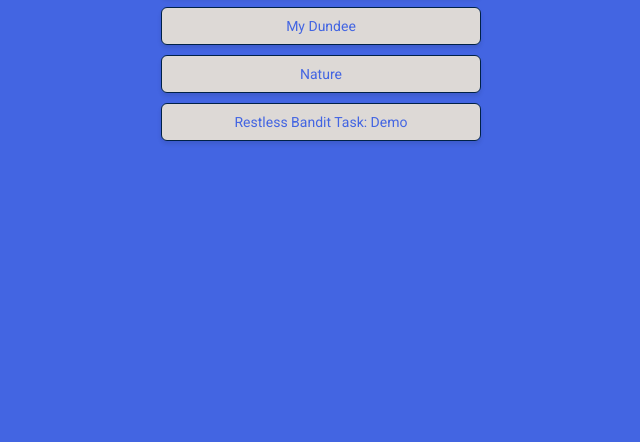
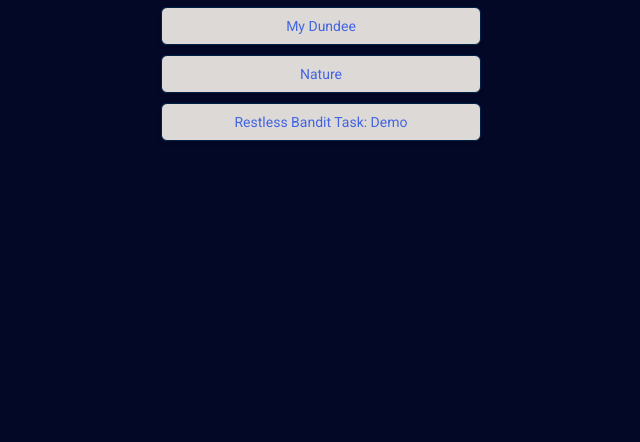
Before and after one commit to JackDonald123/UniPhysics, a plain HTML site: page index.html in a window 1280 px wide. Shown: the part 358-800 px from the top of the page, without its empty margins (319-959 px from the left). Drawn offline with Linux system fonts and the light colour scheme.

Commit message:
Update styles.css

```diff
--- a/styles.css
+++ b/styles.css
@@ -6,7 +6,7 @@
 
 body {
   font-family: 'Roboto', sans-serif;
-  background-color: #4365E2;
+  background-color: #020826;
   display: flex;
   justify-content: center;
   align-items: center;
```
